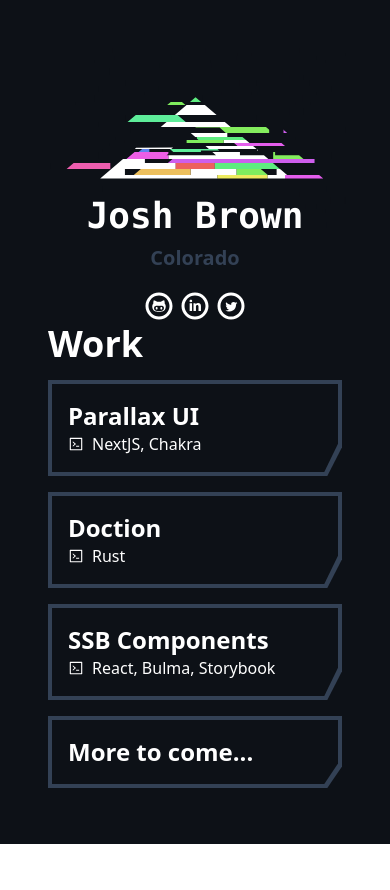
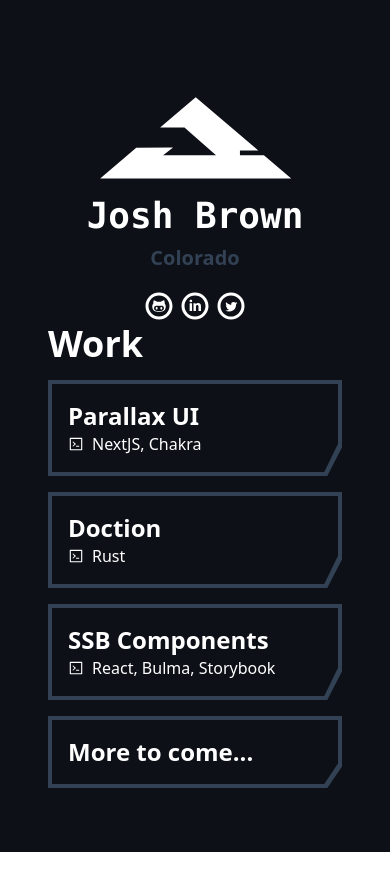
Before and after one commit to FR0NK3NST33N/joshuabrown.dev, a Next.js app: page / in a window 390 px wide. Shown: the top 890 px of the page. After the commit the page ends 852 px from the top, so only its background shows below. Built offline with nearby package versions, Linux system fonts and the light colour scheme.

Commit message:
mobile layout fix

```diff
--- a/pages/index.tsx
+++ b/pages/index.tsx
@@ -43,7 +43,7 @@ const Home: NextPage = () => {
             </div>
           </div>
         </div>
-        <div className="flex basis-[66vw] flex-col grow lg:justify-center min-h-full lg:p-64 md:p-8">
+        <div className="flex basis-[66vw] flex-col grow lg:justify-center lg:p-64 md:p-8">
           <h1 className="font-bold text-4xl pb-4"> Work</h1>
           <a
             href="https://github.com/peet-defi/parallax-ui"
```
